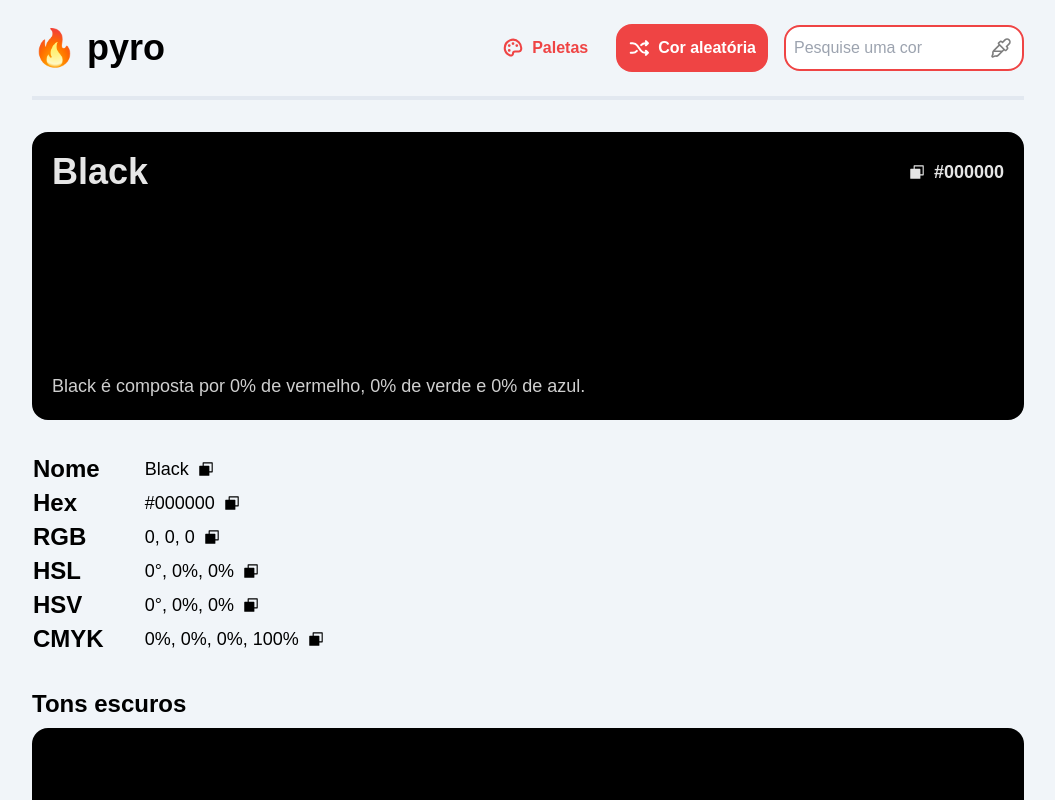
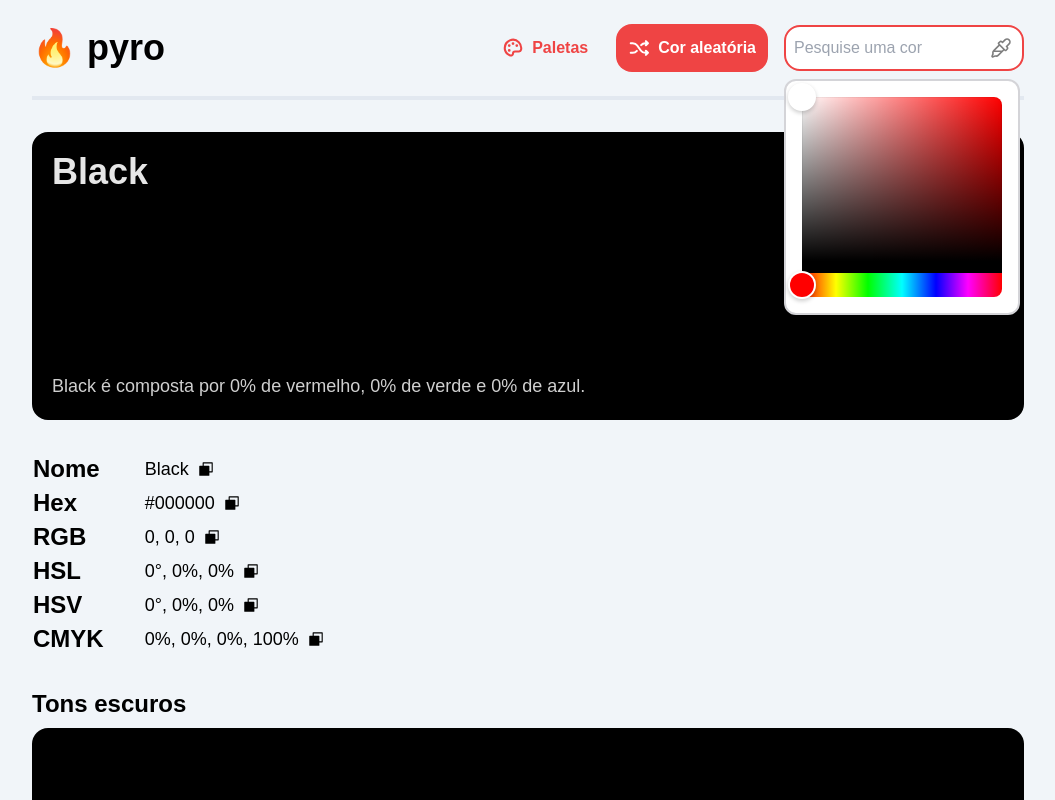
Before and after one commit to gukodev/pyro, a Next.js app: page /000000 in a window 1280 px wide. Both pictures are taken after a click on the button 1113 px from the left and 48 px from the top of the page. Shown: the top 800 px of the page, without its empty margins (112-1167 px from the left). Built offline with nearby package versions, Linux system fonts and the light colour scheme; a web font is replaced by a local one.

Commit message:
Add color picker

```diff
--- a/package.json
+++ b/package.json
@@ -25,6 +25,7 @@
         "node-fetch": "^3.3.2",
         "postcss": "8.4.28",
         "react": "18.2.0",
+        "react-colorful": "^5.6.1",
         "react-dom": "18.2.0",
         "supports-color": "8.1.1",
         "tailwind-merge": "^1.14.0",
--- a/src/components/SearchInput.tsx
+++ b/src/components/SearchInput.tsx
@@ -7,6 +7,7 @@ import { EyedropperSample } from '@phosphor-icons/react'
 import axios from 'axios'
 import Link from 'next/link'
 import { useEffect, useState } from 'react'
+import { HexColorPicker } from 'react-colorful'
 import { twMerge } from 'tailwind-merge'
 
 export function Suggestion({ data }: { data: ISuggestion }) {
@@ -29,21 +30,52 @@ export function Suggestion({ data }: { data: ISuggestion }) {
     )
 }
 
+const transitionProps = {
+    enter: 'transition ease-out duration-200',
+    enterFrom: 'opacity-0 translate-y-0.5',
+    enterTo: 'opacity-100 translate-y-0',
+    leave: 'transition ease-in duration-100',
+    leaveFrom: 'opacity-100 translate-y-0',
+    leaveTo: 'opacity-0 translate-y-0.5',
+}
+
 export default function SearchInput() {
     const [focused, setFocused] = useState<boolean>(false)
     const [showSuggestions, setShowSuggestions] = useState<boolean>(false)
-    const [suggestions, setSuggestions] = useState<ISuggestion[]>([
-        // {
-        //     name: 'Vermelho',
-        //     hex: '#FF0000',
-        //     href: '/ff0000',
-        // },
-    ])
+    const [showColorPicker, setShowColorPicker] = useState<boolean>(false)
+
+    const [suggestions, setSuggestions] = useState<ISuggestion[]>([])
     const [query, setQuery] = useState<string>('')
 
     const _showSuggestions = showSuggestions && focused
 
     useEffect(() => {
+        const escListener = (e: KeyboardEvent) => {
+            if (e.key === 'Escape') {
+                setShowColorPicker(false)
+                setShowSuggestions(false)
+            }
+        }
+
+        const clickOutsideColorPickerListener = (e: MouseEvent) => {
+            if (e.target instanceof HTMLElement && !e.target.closest('#color-picker')) {
+                setShowColorPicker(false)
+            }
+        }
+
+        document.addEventListener('keydown', escListener)
+        document.addEventListener('click', clickOutsideColorPickerListener)
+
+        return () => {
+            document.removeEventListener('keydown', escListener)
+            document.removeEventListener('click', clickOutsideColorPickerListener)
+        }
+    }, [])
+
+    useEffect(() => {
+        if (focused) setShowColorPicker(false)
+        if (showColorPicker) return
+
         const formattedQuery = formatQuery(query)
         if (!formattedQuery) return setShowSuggestions(false)
 
@@ -62,7 +94,7 @@ export default function SearchInput() {
             })
 
         return
-    }, [query])
+    }, [query, showColorPicker])
 
     return (
         <div className='relative w-60'>
@@ -84,28 +116,40 @@ export default function SearchInput() {
                     }}
                     value={query}
                 />
-                <button className='transition-opacity hover:opacity-50 focus:opacity-50 outline-none'>
+                <button
+                    className='transition-opacity hover:opacity-50 focus:opacity-50 outline-none'
+                    onClick={() => {
+                        setShowColorPicker((prev) => !prev)
+                        setShowSuggestions(false)
+                    }}
+                >
                     <EyedropperSample size={26} />
                 </button>
             </div>
             <Transition
+                show={_showSuggestions}
                 className='absolute z-30 left-0 mt-2 w-full flex flex-col gap-2 bg-white border-2 rounded-lg border-zinc-300 overflow-hidden'
-                show={_showSuggestions}
-                enter='transition ease-out duration-200'
-                enterFrom='opacity-0 translate-y-0.5'
-                enterTo='opacity-100 translate-y-0'
-                leave='transition ease-in duration-75'
-                leaveFrom='opacity-100 translate-y-0'
-                leaveTo='opacity-0 translate-y-0.5'
+                {...transitionProps}
             >
                 {suggestions.length ? (
-                    suggestions.map((suggestion, index) => <Suggestion data={suggestion} />)
+                    suggestions.map((suggestion) => <Suggestion data={suggestion} />)
                 ) : (
                     <div className='p-2 text-center text-gray-400 text-md'>
                         Nenhum resultado encontrado.
                     </div>
                 )}
             </Transition>
+            <Transition
+                show={showColorPicker}
+                className='absolute z-30 left-0 mt-2 w-fit gap-2 bg-white border-2 rounded-xl border-zinc-300 p-4'
+                {...transitionProps}
+                id='color-picker'
+            >
+                <HexColorPicker
+                    color={query.startsWith('#') ? query : '#fff'}
+                    onChange={setQuery}
+                />
+            </Transition>
         </div>
     )
 }
```
Also changed, not shown: 1 other file (tests, documents, lock files or other folders).
